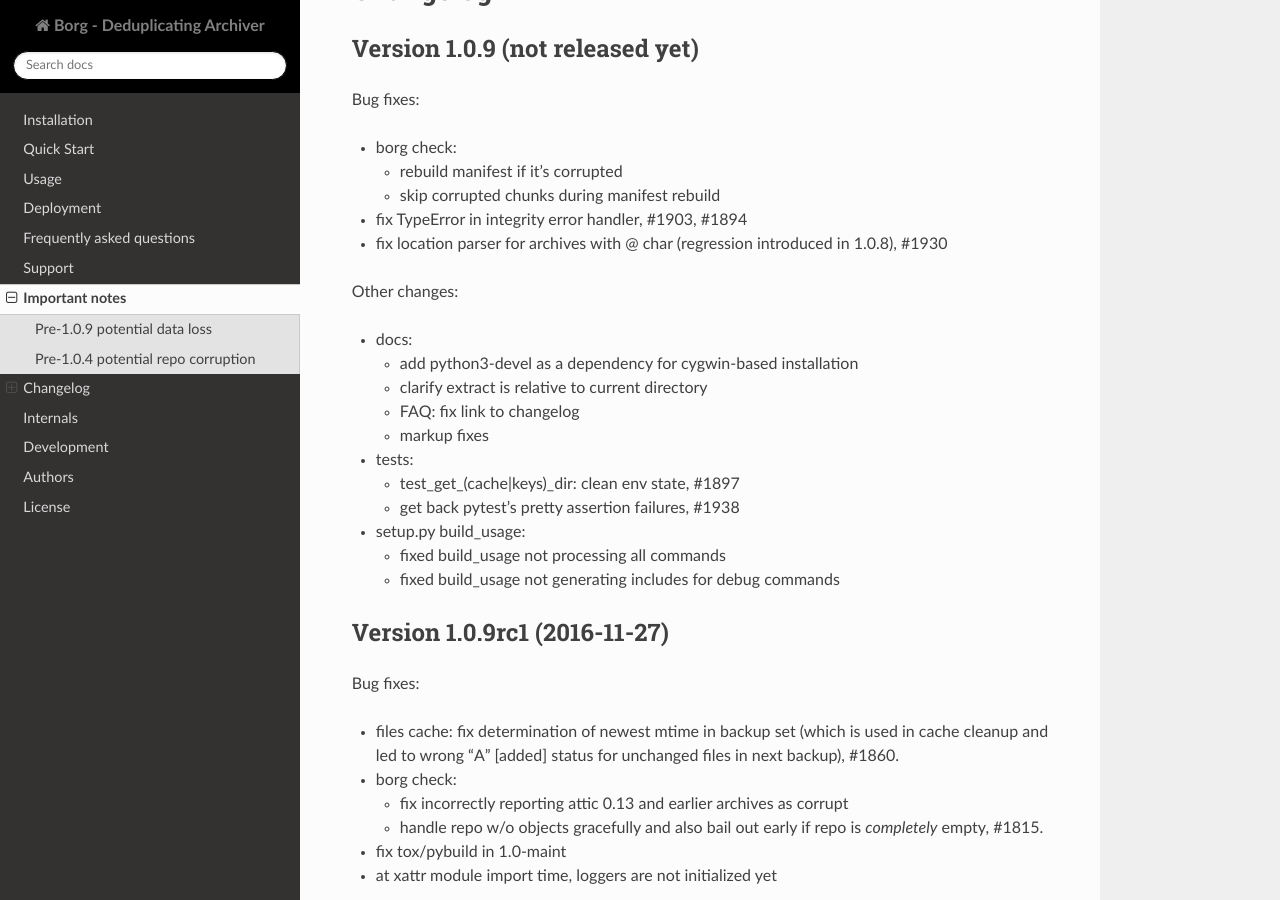
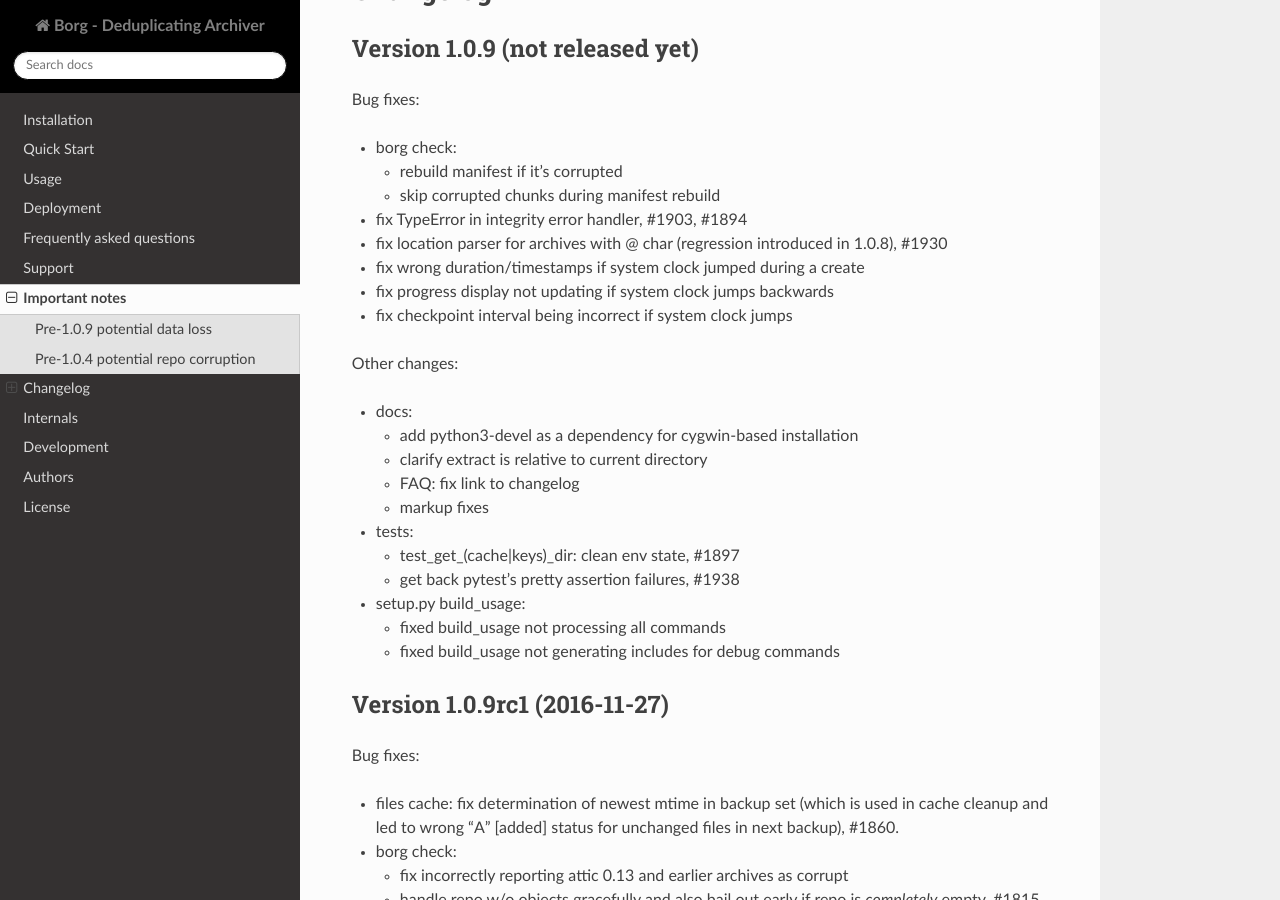
Before and after one commit to borgbackup/borg, a Sphinx documentation site: the page built from docs/changes.rst, in a window 1280 px wide and 900 px high, scrolled down 1600 px. Built offline with Sphinx 7.4.7 and the Read the Docs theme 2.0.0, drawn with Linux system fonts in a browser that asks for light colours; pages that are not in the unit, such as notebooks, are missing from menus; the version number could not be read and is left out.

Commit message:
update changes

```diff
--- a/docs/changes.rst
+++ b/docs/changes.rst
@@ -82,6 +82,9 @@
   - skip corrupted chunks during manifest rebuild
 - fix TypeError in integrity error handler, #1903, #1894
 - fix location parser for archives with @ char (regression introduced in 1.0.8), #1930
+- fix wrong duration/timestamps if system clock jumped during a create
+- fix progress display not updating if system clock jumps backwards
+- fix checkpoint interval being incorrect if system clock jumps
 
 Other changes:
 
```
